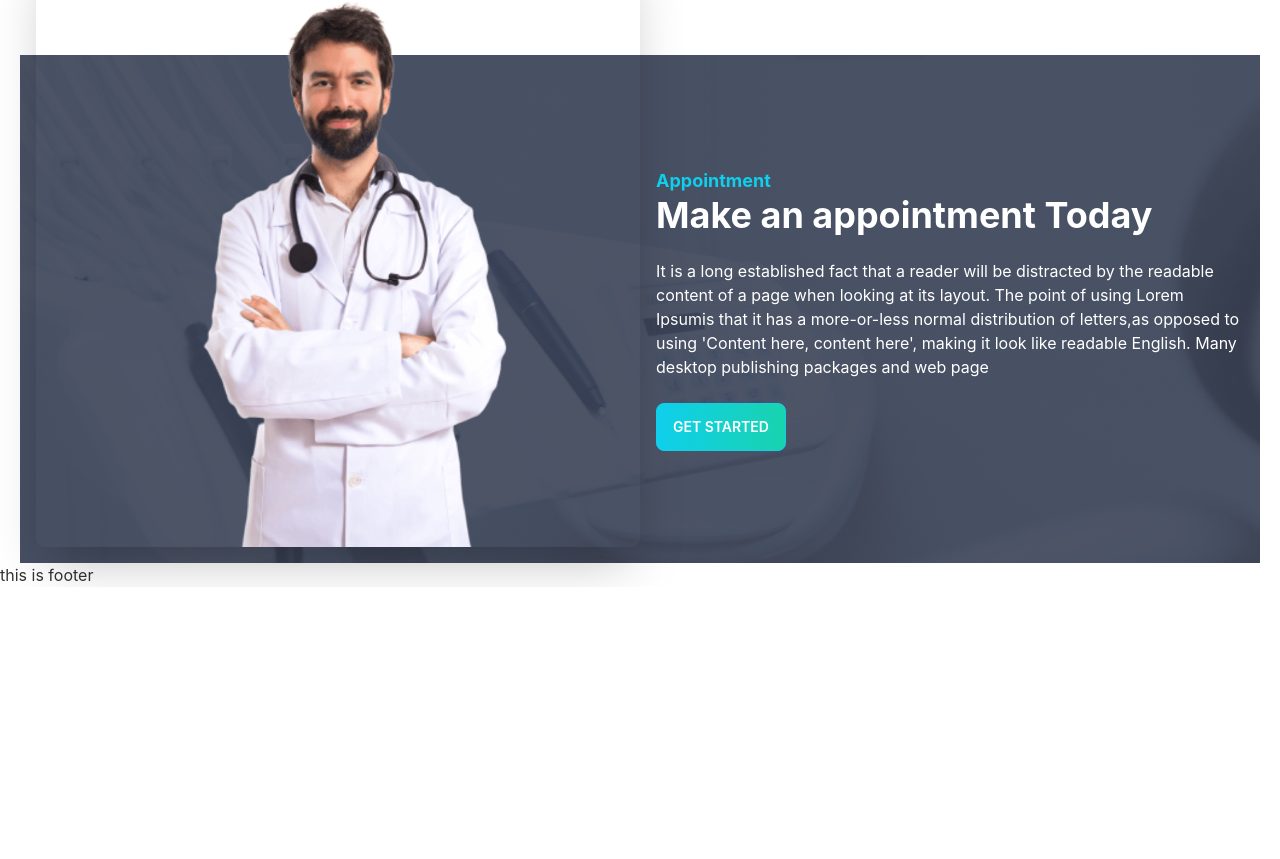
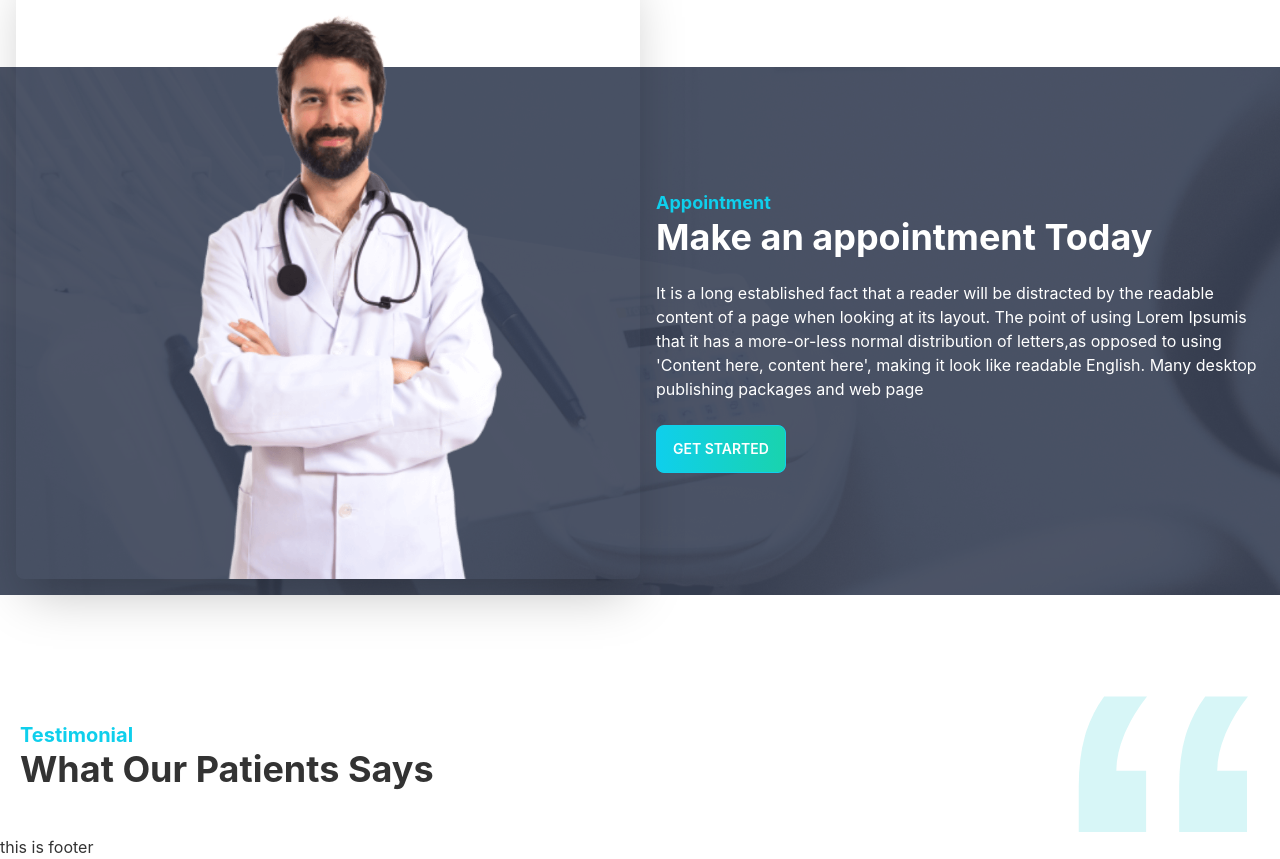
Before and after one commit to sowmik-sec/doctors-portal-client, a React (Create React App) app: page / in a window 1280 px wide. Shown: the part 2065-2924 px from the top of the page. Before the commit the page ends 2652 px from the top, so only its background shows below. Built offline with nearby package versions, Linux system fonts and the light colour scheme.

Commit message:
mergin removed from make appointment component and testimonial component added

```diff
--- a/src/Pages/Home/Home/Home.js
+++ b/src/Pages/Home/Home/Home.js
@@ -3,14 +3,16 @@ import Banner from "../Banner/Banner";
 import InfoCards from "../InfoCards/InfoCards";
 import MakeAppointment from "../MakeAppointment/MakeAppointment";
 import Services from "../Services/Services";
+import Testimonials from "../Testimonials/Testimonials";
 
 const Home = () => {
   return (
-    <div className="mx-5">
+    <div className="">
       <Banner />
       <InfoCards />
       <Services />
       <MakeAppointment />
+      <Testimonials />
     </div>
   );
 };
--- a/src/Pages/Home/InfoCards/InfoCards.js
+++ b/src/Pages/Home/InfoCards/InfoCards.js
@@ -29,7 +29,7 @@ const InfoCards = () => {
     },
   ];
   return (
-    <div className="grid grid-cols-1 md:grid-cols-2 lg:grid-cols-3 gap-6 mb-32">
+    <div className="grid grid-cols-1 md:grid-cols-2 lg:grid-cols-3 gap-6 mb-32 mx-5">
       {cardData.map((card) => (
         <InfoCard key={card.id} card={card} />
       ))}
--- a/src/Pages/Home/Services/Services.js
+++ b/src/Pages/Home/Services/Services.js
@@ -4,7 +4,7 @@ import ServiceDetails from "./ServiceDetails";
 
 const Services = () => {
   return (
-    <div>
+    <div className="mx-5">
       <ServiceDetails />
       <DentalCare />
     </div>
--- /dev/null
+++ b/src/Pages/Home/Testimonials/Testimonials.js
@@ -0,0 +1,20 @@
+import React from "react";
+import quote from "../../../assets/icons/quote.svg";
+
+const Testimonials = () => {
+  return (
+    <div className="mt-20 mx-5">
+      <div className="flex justify-between items-center">
+        <div>
+          <h4 className="text-xl text-primary font-bold">Testimonial</h4>
+          <h1 className="text-4xl font-bold">What Our Patients Says</h1>
+        </div>
+        <div>
+          <img src={quote} alt="" className="h-40 w-48" />
+        </div>
+      </div>
+    </div>
+  );
+};
+
+export default Testimonials;
```
